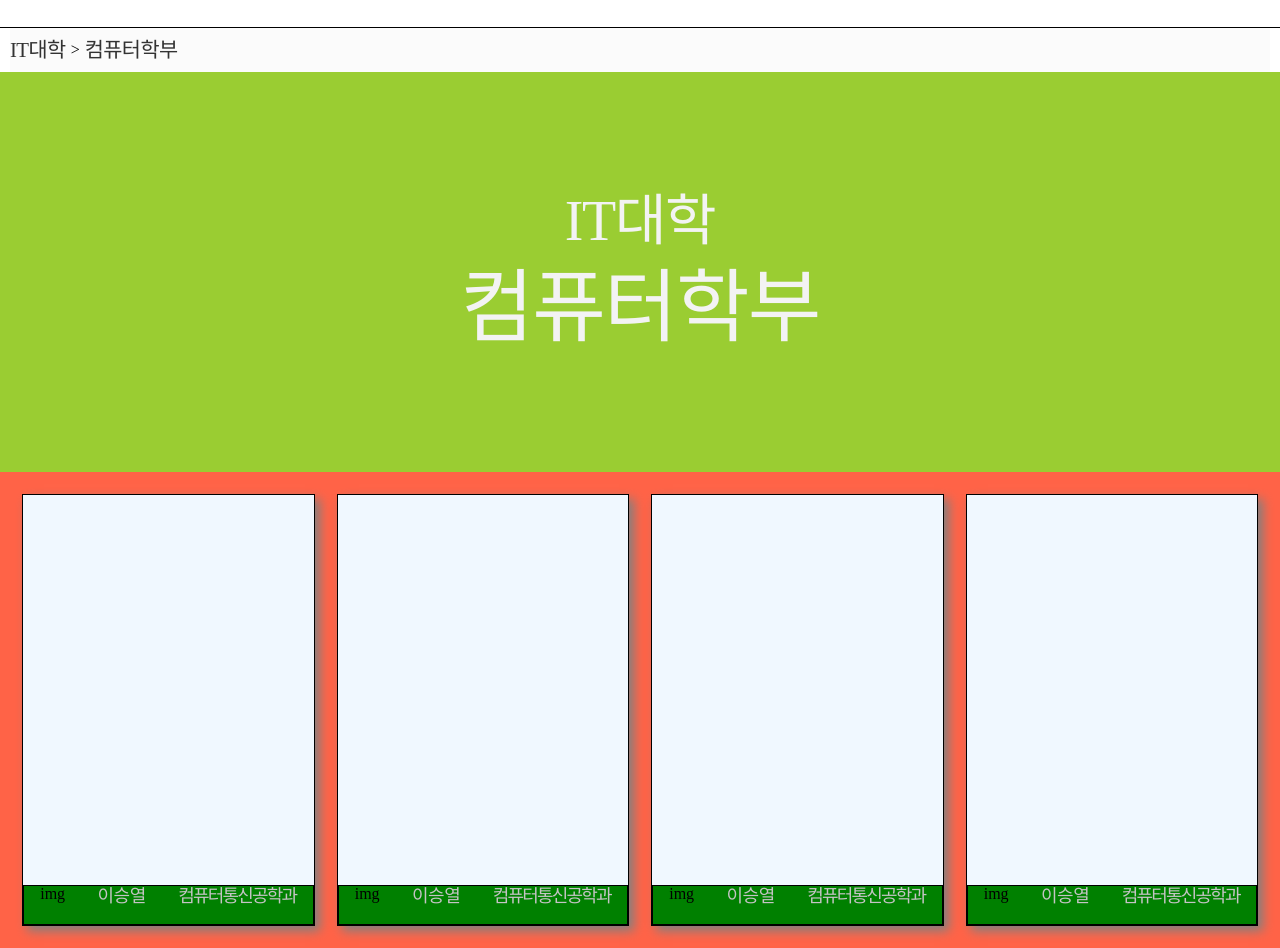
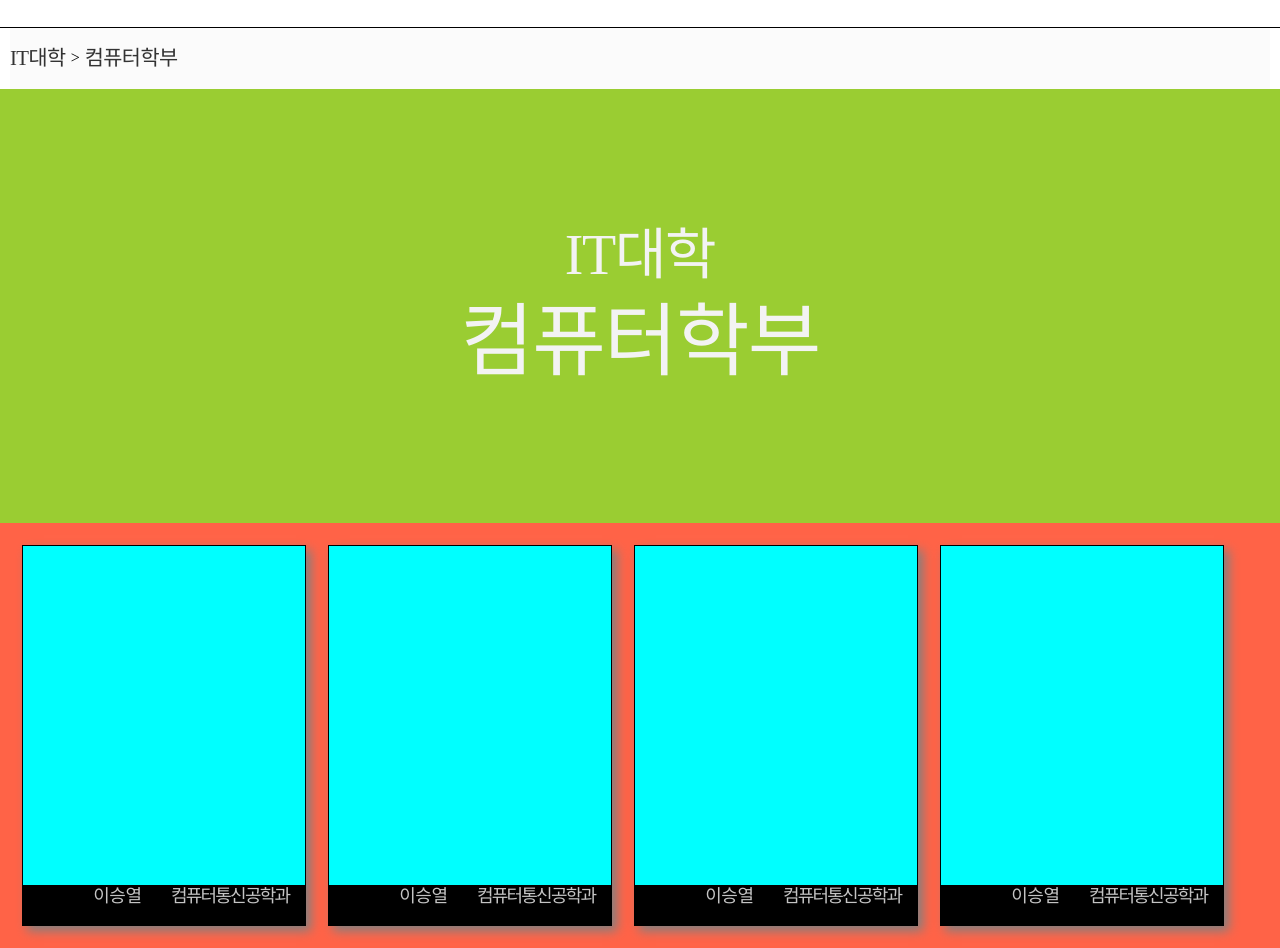
Before and after one commit to Karrier-Team/Karrier-Front, a React (Create React App) app: page /major in a window 1280 px wide. Shown: the part 52-1000 px from the top of the page. Built offline with nearby package versions, Linux system fonts and the light colour scheme.

Commit message:
Fix :  width & height of major page

```diff
--- a/src/components/Major/MajorInfo.jsx
+++ b/src/components/Major/MajorInfo.jsx
@@ -1,6 +1,6 @@
 import styled from "styled-components";
 const StyledMajorInfo = styled.div`
-  height: 50vh;
+  height: 33.9583vw;
   background-color: yellowgreen;
   display: flex;
   flex-direction: column;
--- a/src/components/Major/MajorInfoBar.jsx
+++ b/src/components/Major/MajorInfoBar.jsx
@@ -2,7 +2,7 @@ import React from "react";
 import styled from "styled-components";
 
 const StyledMajorInfoBar = styled.div`
-  height: 5.5vh;
+  height: 4.7396vw;
   background-color: #fbfbfb;
   display: flex;
   align-items: center;
--- a/src/components/Profile/ProfileItem.jsx
+++ b/src/components/Profile/ProfileItem.jsx
@@ -3,16 +3,17 @@ import styled from "styled-components";
 
 //style component
 const StyledProfileItem = styled.div`
-  width: 332px;
-  height: 430px;
+  width: 22.0313vw;
+  height: 29.5833vw;
   border: solid 1px black;
   background-color: aliceblue;
   box-shadow: 5px 5px 10px grey;
   display: flex;
+  background-color: aqua;
 `;
 
 const StyledProfileItemInfo = styled.div`
-  background-color: green;
+  background-color: black;
   display: flex;
   border: 1px solid black;
   width: 100%;
@@ -81,7 +82,7 @@ const ProfileItem = ({ name, major }) => {
       style={
         hover
           ? { alignItems: "flex-end", justifyContent: "center" }
-          : { alignItems: "center" }
+          : { alignItems: "center", opacity: 0.7 }
       }
     >
       {hover ? (
@@ -99,4 +100,4 @@ const ProfileItem = ({ name, major }) => {
   );
 };
 
-export default ProfileItem;
+export default React.memo(ProfileItem);
```
